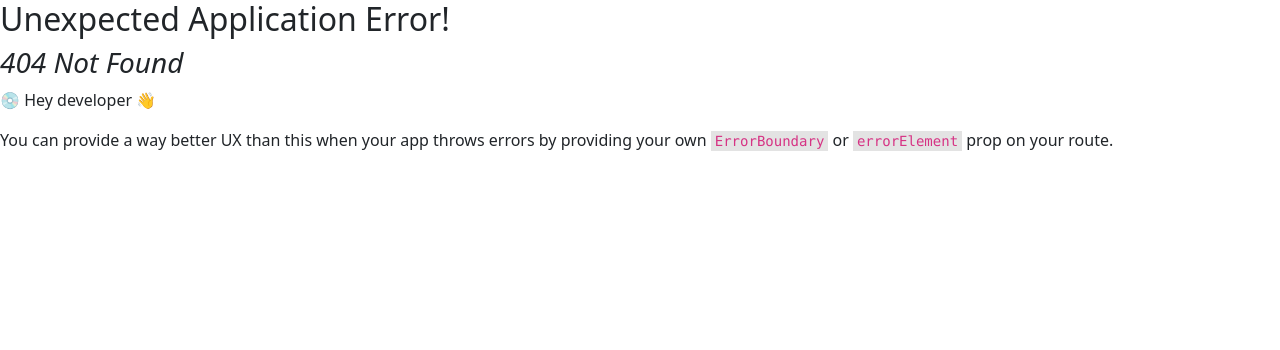
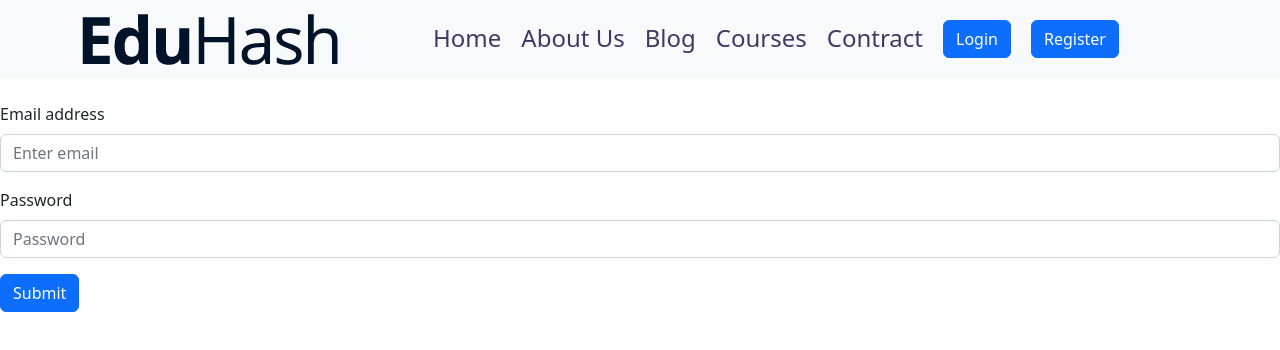
Before and after one commit to firojalam58/simple-react-app, a React (Create React App) app: page /login in a window 1280 px wide. Before the commit this address had no page. Shown: the top 350 px of the page. Built offline with nearby package versions, Linux system fonts and the light colour scheme.

Commit message:
login page add

```diff
--- a/src/Components/Header/Header.js
+++ b/src/Components/Header/Header.js
@@ -13,11 +13,13 @@
                 <Navbar.Toggle aria-controls="responsive-navbar-nav" />
                 <Navbar.Collapse id="responsive-navbar-nav">
                     <Nav className="m-auto">
-                        <Link className='link' to={'/home'}>Home</Link>
+                        <Link className='link' to={'/'}>Home</Link>
                         <Link className='link' to={'/about'}>About Us</Link>
                         <Link className='link' to={'/blog'}>Blog</Link>
                         <Link className='link' to={'/course'}>Courses</Link>
                         <Link className='link' to={'/contract'}>Contract</Link>
+                        <Link className='link btn btn-primary' to={'/login'}>Login</Link>
+                        <Link className='link btn btn-primary' to={'/register'}>Register</Link>
                     </Nav>
                     <Nav>
 
--- a/src/Components/Home/Home.css
+++ b/src/Components/Home/Home.css
@@ -0,0 +1,9 @@
+
+
+.banner-image{
+    margin: -24px;
+    padding: 0;
+}
+.banner-image img{
+    width: 100%;
+}
--- a/src/Components/Home/Home.js
+++ b/src/Components/Home/Home.js
@@ -1,10 +1,11 @@
 import React from 'react';
-
+import images from './images/bg-2.jpg';
+import './Home.css'
 const Home = () => {
     return (
-        <div>
-
-        </div>
+        <div className='banner-image'>
+      <img src={images} className="d-block img-fluid w-100" alt="..."/>
+    </div>
     );
 };
 
--- /dev/null
+++ b/src/Components/Login/Login.js
@@ -0,0 +1,27 @@
+import React from 'react';
+import Button from 'react-bootstrap/Button';
+import Form from 'react-bootstrap/Form';
+const Login = () => {
+    return (
+        <div>
+    <Form>
+      <Form.Group className="mb-3" controlId="formBasicEmail">
+        <Form.Label>Email address</Form.Label>
+        <Form.Control type="email" name='email' placeholder="Enter email" />
+        <Form.Text className="text-muted">
+        </Form.Text>
+      </Form.Group>
+
+      <Form.Group className="mb-3" controlId="formBasicPassword">
+        <Form.Label>Password</Form.Label>
+        <Form.Control type="password" name='password' placeholder="Password" />
+      </Form.Group>
+      <Button variant="primary" type="submit">
+        Submit
+      </Button>
+    </Form>
+        </div>
+    );
+};
+
+export default Login;
```
Also changed, not shown: src/App.js (+7 -0 lines).
